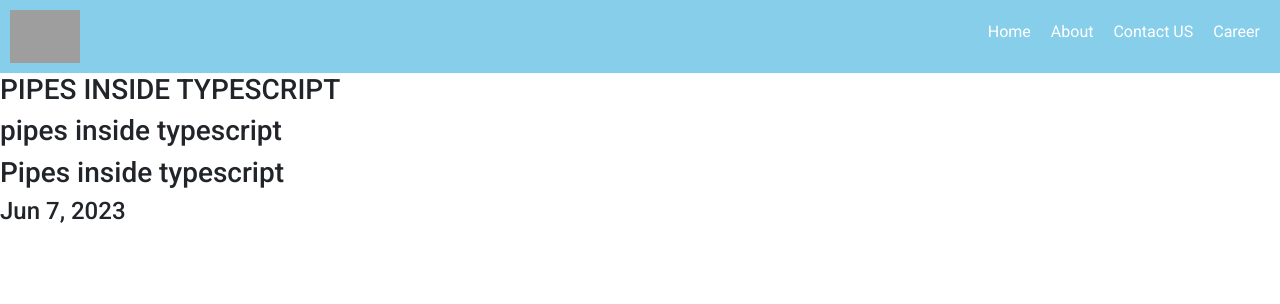
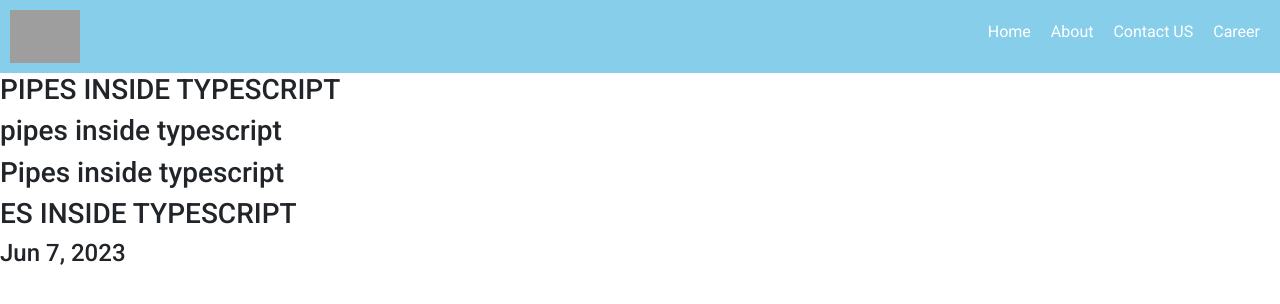
Before and after one commit to iampavanmun18/my-first-project, an Angular app: page / in a window 1280 px wide. Shown: the top 304 px of the page. Built offline with nearby package versions, Linux system fonts and the light colour scheme; grey boxes are pictures that could not be loaded.

Commit message:
added multiple pipes inside title

```diff
--- a/src/app/app.component.html
+++ b/src/app/app.component.html
@@ -2,5 +2,7 @@
 <h3>{{title | uppercase}}</h3>
 <h3>{{title | lowercase}}</h3>
 <h3>{{title}}</h3>
+<!-- advance pipe - we can use multiple pipe in angular -->
+<h3>{{title | slice : 3 | uppercase}}</h3>
 
-<h4>{{today | date }}</h4>
+<h4>{{today | date  }}</h4>
```
